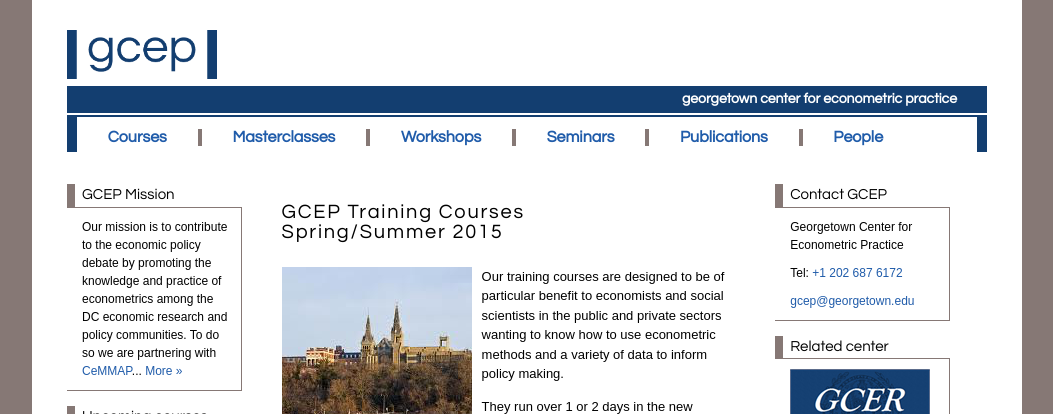
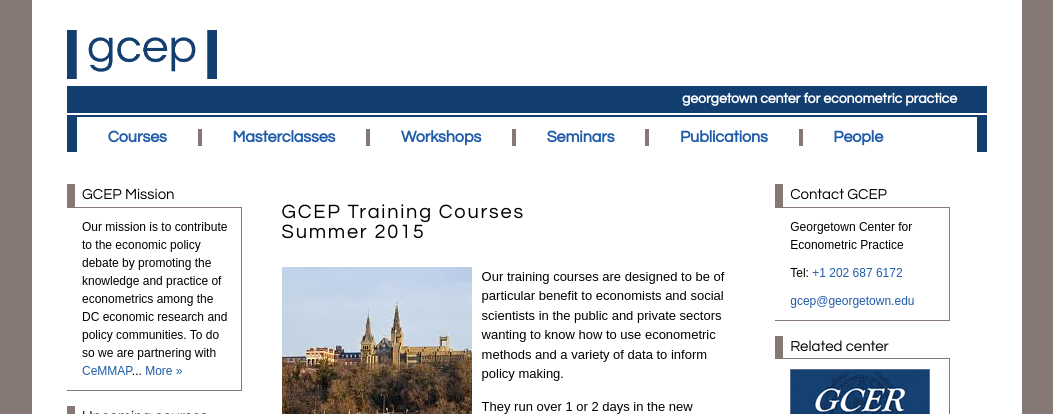
Before and after one commit to georgetown-econ/gcep, a Jekyll site: the page built from index.html, in a window 1280 px wide. Shown: the top 414 px of the page, without its empty margins (113-1166 px from the left). Built offline with Jekyll 4.4.1, drawn with Linux system fonts in a browser that asks for light colours; the list of posts is cut into pages by our own code.

Commit message:
Updated index.html

```diff
--- a/index.html
+++ b/index.html
@@ -2,13 +2,15 @@
 layout: default
 title: Index
 permalink: /
+published: true
 ---
+
 
 <div class="home">
   <div class="content">
     <div class="section">
       <h1 class="main-page-title">GCEP Training Courses</br>
-      Spring/Summer 2015</h1>
+      Summer 2015</h1>
 
     <img style="float:left; width: 190px; margin-right:10px" src="./assets/images/Georgetown_Riverview.png">
       <p>Our training courses are designed to be of particular benefit to economists and social scientists in the public and private sectors wanting to know how to use econometric methods and a variety of data to inform policy making.</p>
```
